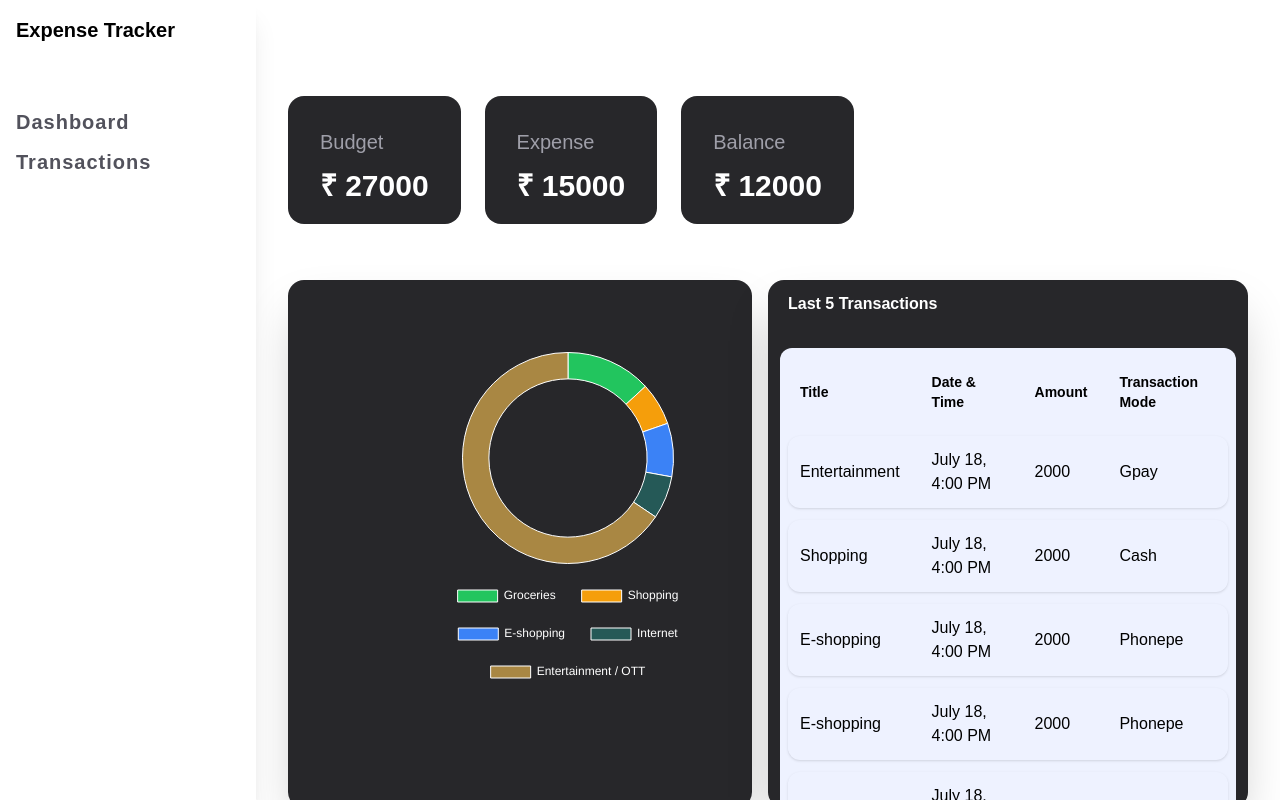
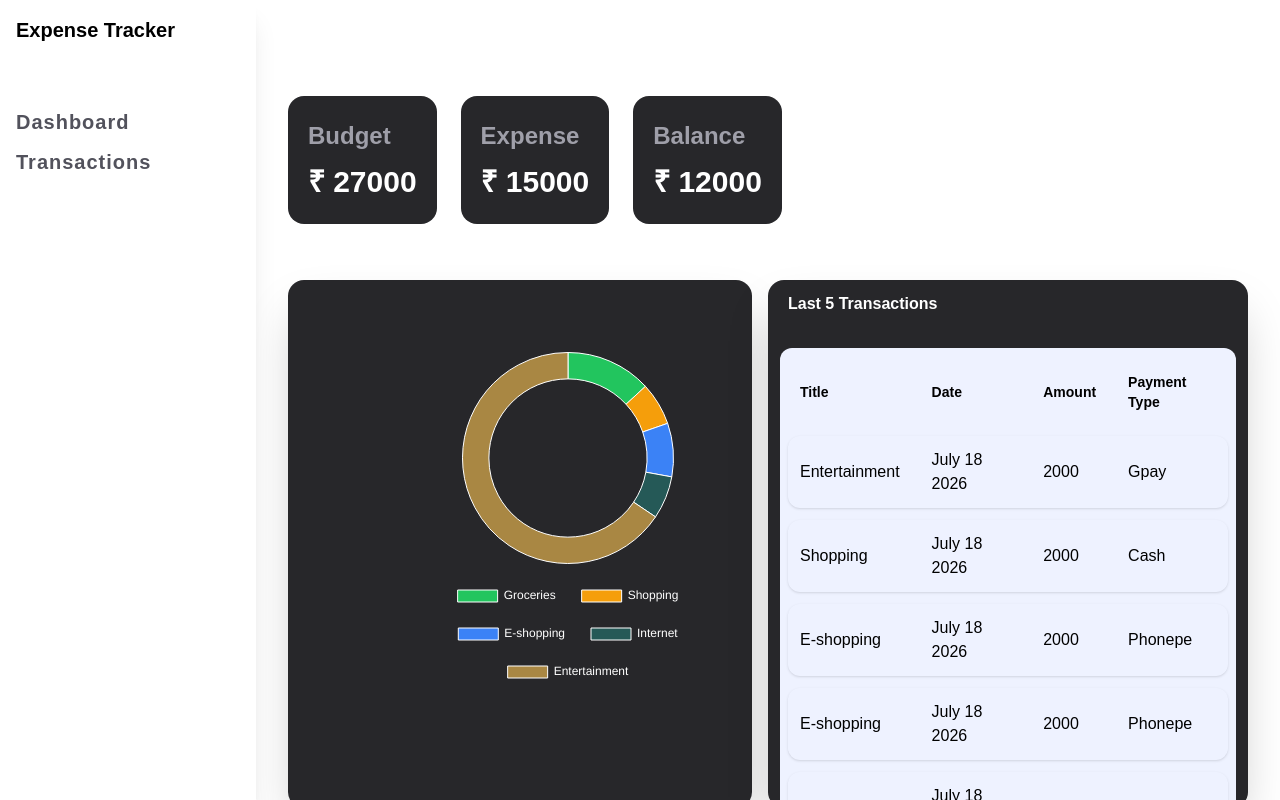
Before and after one commit to abdulrahman-z/expense-manager, a Next.js app: page /dashboard in a window 1280 px wide. Built offline with nearby package versions, Linux system fonts and the light colour scheme.

Commit message:
transaction ui added

```diff
--- a/app/components/card.tsx
+++ b/app/components/card.tsx
@@ -6,8 +6,8 @@ export default function Card({
   amount: number;
 }) {
   return (
-    <div className='h-32 w-[300] p-8 bg-zinc-800 rounded-2xl flex flex-col gap-3'>
-      <h2 className='text-xl text-zinc-400'>{title}</h2>
+    <div className='h-32 w-[300] px-5 py-6 bg-zinc-800 rounded-2xl flex flex-col gap-3'>
+      <h2 className='text-2xl font-semibold text-zinc-400'>{title}</h2>
       <p className='text-3xl flex gap-2 text-white font-bold'>
         <span>&#8377;</span>
         {amount}
--- a/app/components/chartview.tsx
+++ b/app/components/chartview.tsx
@@ -13,7 +13,7 @@ export default function ChartView() {
       "Shopping",
       "E-shopping",
       "Internet",
-      "Entertainment / OTT",
+      "Entertainment",
     ],
     datasets: [
       {
--- a/app/components/recents.tsx
+++ b/app/components/recents.tsx
@@ -1,39 +1,40 @@
+import Link from "next/link";
 import React from "react";
 
-const tHeaders = ["Title", "Date & Time", "Amount", "Transaction Mode"];
+const tHeaders = ["Title", "Date", "Amount", "Payment Type"];
 const data = [
   {
     id: 1,
     title: "Entertainment",
-    dateTime: "July 18, 4:00 PM",
+    date: "July 18 2026",
     amount: 2000,
     transactionMode: "Gpay",
   },
   {
     id: 2,
     title: "Shopping",
-    dateTime: "July 18, 4:00 PM",
+    date: "July 18 2026",
     amount: 2000,
     transactionMode: "Cash",
   },
   {
     id: 3,
     title: "E-shopping",
-    dateTime: "July 18, 4:00 PM",
+    date: "July 18 2026",
     amount: 2000,
     transactionMode: "Phonepe",
   },
   {
     id: 4,
     title: "E-shopping",
-    dateTime: "July 18, 4:00 PM",
+    date: "July 18 2026",
     amount: 2000,
     transactionMode: "Phonepe",
   },
   {
     id: 5,
     title: "E-shopping",
-    dateTime: "July 18, 4:00 PM",
+    date: "July 18 2026",
     amount: 2000,
     transactionMode: "Phonepe",
   },
@@ -63,7 +64,7 @@ export default function RecentsView() {
               return (
                 <tr key={d.id} className='text-black shadow-sm rounded-xl'>
                   <td className='p-3'>{d.title}</td>
-                  <td className='p-3'>{d.dateTime}</td>
+                  <td className='p-3'>{d.date}</td>
                   <td className='p-3'>{d.amount}</td>
                   <td className='p-3'>{d.transactionMode}</td>
                 </tr>
@@ -73,7 +74,9 @@ export default function RecentsView() {
         </table>
       </div>
       <div className='mt-7 flex items-center justify-end p-3'>
-        <button className='cursor-pointer'>Go to Transactions</button>
+        <button className='cursor-pointer'>
+          <Link href='/transactions'>Go to Transactions </Link>
+        </button>
       </div>
     </div>
   );
--- a/app/transactions/page.tsx
+++ b/app/transactions/page.tsx
@@ -1,7 +1,124 @@
+import React from "react";
+
+const tHeaders = [
+  "Title",
+  "Date",
+  "Amount",
+  "Payment Type",
+  "Category",
+  "Sub-Category",
+  "Actions",
+];
+const data = [
+  {
+    id: 1,
+    title: "Entertainment",
+    date: "July 18 2026",
+    amount: 2000,
+    transactionMode: "Gpay",
+  },
+  {
+    id: 2,
+    title: "Shopping",
+    date: "July 18 2026",
+    amount: 2000,
+    transactionMode: "Cash",
+  },
+  {
+    id: 3,
+    title: "E-shopping",
+    date: "July 18 2026",
+    amount: 2000,
+    transactionMode: "Phonepe",
+  },
+  {
+    id: 4,
+    title: "E-shopping",
+    date: "July 18 2026",
+    amount: 2000,
+    transactionMode: "Phonepe",
+  },
+  {
+    id: 5,
+    title: "E-shopping",
+    date: "July 18 2026",
+    amount: 2000,
+    transactionMode: "Phonepe",
+  },
+  {
+    id: 6,
+    title: "E-shopping",
+    date: "July 18 2026",
+    amount: 2000,
+    transactionMode: "Phonepe",
+  },
+  {
+    id: 7,
+    title: "E-shopping",
+    date: "July 18 2026",
+    amount: 2000,
+    transactionMode: "Phonepe",
+  },
+  {
+    id: 8,
+    title: "E-shopping",
+    date: "July 18 2026",
+    amount: 2000,
+    transactionMode: "Phonepe",
+  },
+  {
+    id: 9,
+    title: "E-shopping",
+    date: "July 18 2026",
+    amount: 2000,
+    transactionMode: "Phonepe",
+  },
+  {
+    id: 10,
+    title: "E-shopping",
+    date: "July 18 2026",
+    amount: 2000,
+    transactionMode: "Phonepe",
+  },
+];
+
 export default function Transactions() {
   return (
-    <div className='p-8 flex flex-col'>
-      <h1 className='text-white'>Transactions</h1>
+    <div className='p-8 flex flex-col h-[860] overflow-y-auto'>
+      <div className='flex items-center justify-between w-10/12'>
+        <h1 className='text-white text-xl font-semibold'>Transactions</h1>
+        <button className='text-white text-xl cursor-pointer'>Add New</button>
+      </div>
+
+      <div className='bg-indigo-50 grow w-10/12 rounded-xl my-6 overflow-x-auto'>
+        <table className='table-auto ml-10 border-separate border-spacing-y-3 border-spacing-x-2'>
+          <thead>
+            <tr>
+              {tHeaders.map((header, idx) => {
+                return (
+                  <React.Fragment key={idx}>
+                    <th className='text-black text-left font-semibold text-sm p-3'>
+                      {header}
+                    </th>
+                  </React.Fragment>
+                );
+              })}
+            </tr>
+          </thead>
+          <tbody>
+            {data.map((d) => {
+              return (
+                <tr key={d.id} className='text-black shadow-sm rounded-xl'>
+                  <td className='p-3'>{d.title}</td>
+                  <td className='p-3'>{d.date}</td>
+                  <td className='p-3'>{d.amount}</td>
+                  <td className='p-3'>{d.transactionMode}</td>
+                </tr>
+              );
+            })}
+          </tbody>
+        </table>
+      </div>
     </div>
   );
 }
```
